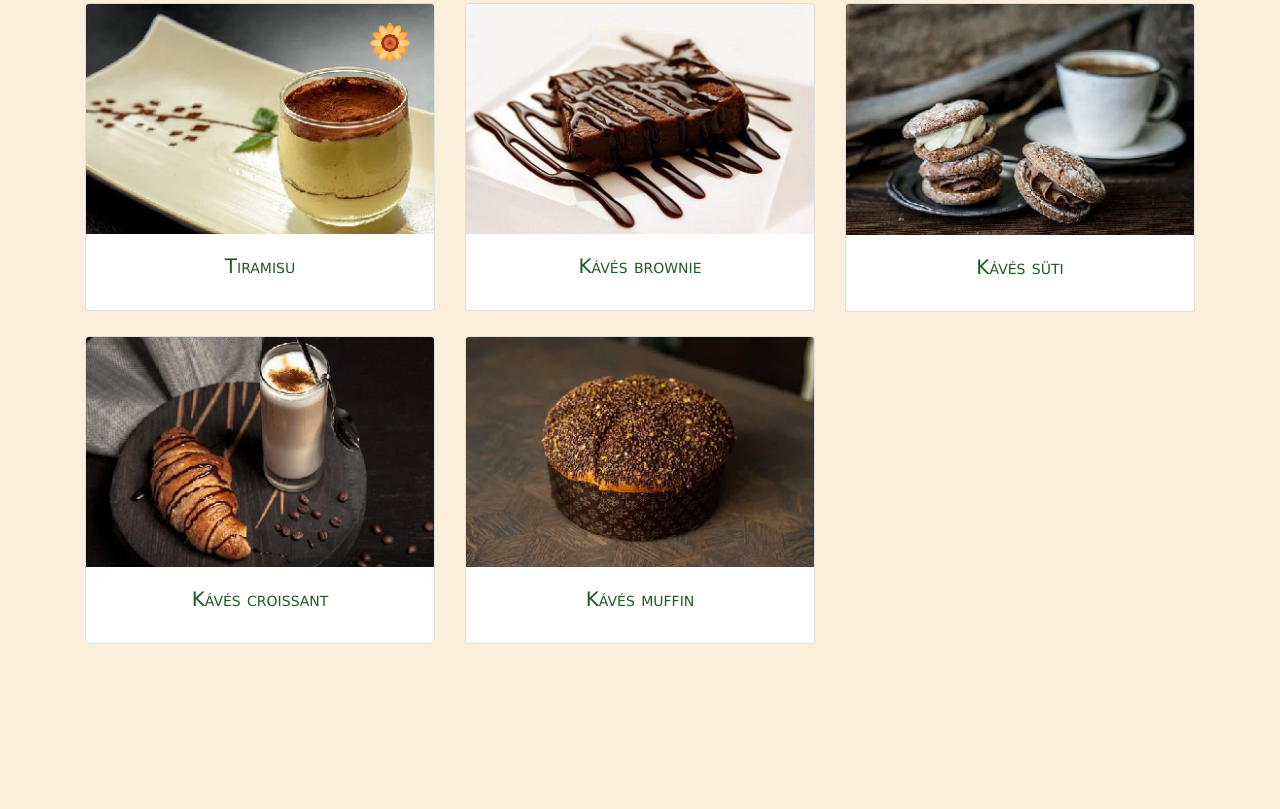
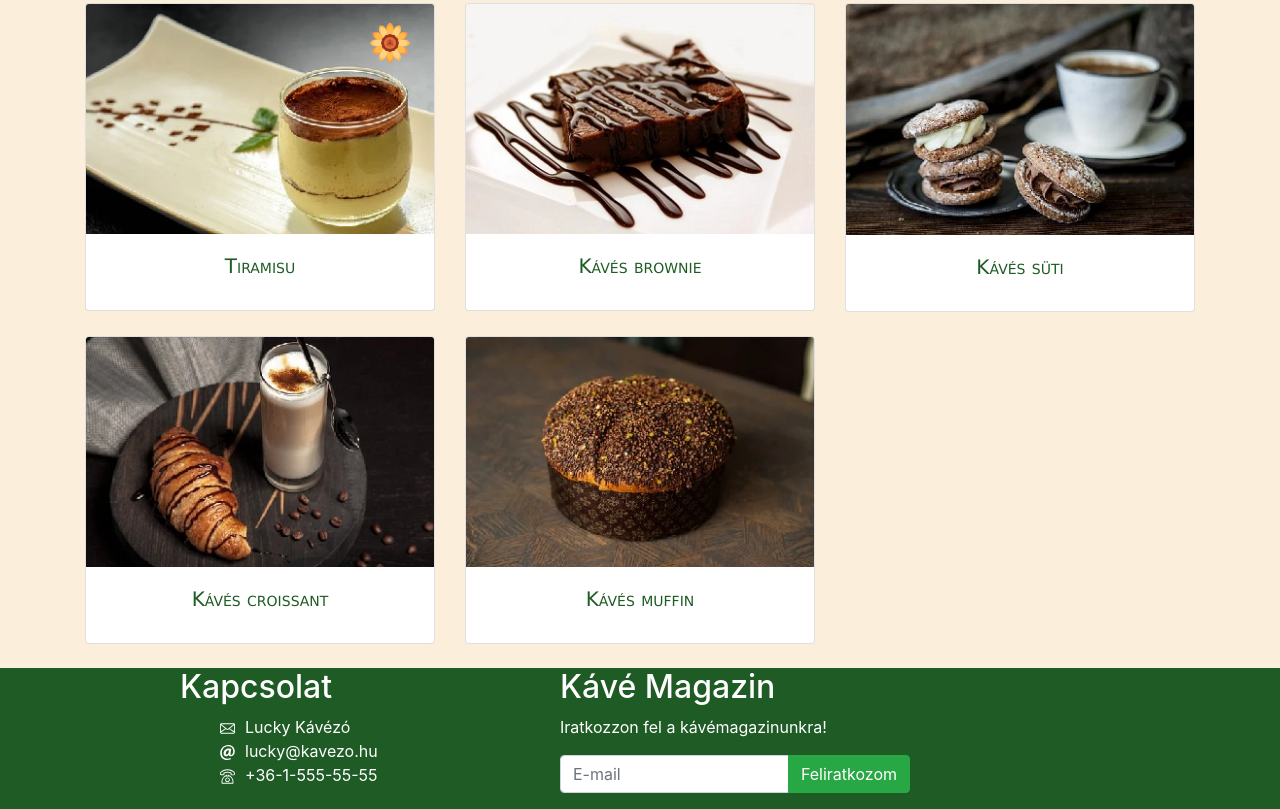
Before and after one commit to kepzes2021/kepzes2021.github.io, a plain HTML site: page sutik.html in a window 1280 px wide. Shown: the part 453-1262 px from the top of the page. Before the commit the page ends 1121 px from the top, so only its background shows below. Drawn offline with nearby package versions, Linux system fonts and the light colour scheme; a web font is replaced by a local one.

Commit message:
lábléc módosítása, form

```diff
--- a/sutik.html
+++ b/sutik.html
@@ -95,11 +95,45 @@
             </div>
         </div>
     </main>
-    <!-- Lábléc -->
+    <div class="footer">
+    <footer class="container">
+        <div class="row">
+            <div class="col-sm-6 col-lg-4 offset-lg-1">
+                <h2>Kapcsolat</h2>
+                <ul>
+                    <li><img src="./img/letter.svg" alt="">Lucky Kávézó</li>
+                    <li><img src="./img/email.svg" alt="">lucky@kavezo.hu</li>
+                    <li><img src="./img/telephone.svg" alt="">+36-1-555-55-55</li>
+                </ul>
+            </div>
+            <div class="col-sm-6 col-lg-4">
+                <h2>Kávé Magazin</h2>
+                <p>Iratkozzon fel a kávémagazinunkra!</p>
+                <form>
+                    <div class="input-group mb-3">
+                        <input type="text" class="form-control" placeholder="E-mail" aria-label="E-mail" aria-describedby="button-addon2" id="email">
+                        <div class="input-group-append">
+                          <button class="btn btn-success" type="button" id="button-addon2" onclick="feliratkozas();">Feliratkozom</button>
+                        </div>
+                      </div>
+                </form>
+            </div>
+        </div>
+    </footer>
+</div>
     <script src="https://code.jquery.com/jquery-3.5.1.slim.min.js" integrity="sha384-DfXdz2htPH0lsSSs5nCTpuj/zy4C+OGpamoFVy38MVBnE+IbbVYUew+OrCXaRkfj" crossorigin="anonymous"></script>
 <script src="https://cdn.jsdelivr.net/npm/popper.js@1.16.1/dist/umd/popper.min.js" integrity="sha384-9/reFTGAW83EW2RDu2S0VKaIzap3H66lZH81PoYlFhbGU+6BZp6G7niu735Sk7lN" crossorigin="anonymous"></script>
 <script src="https://cdn.jsdelivr.net/npm/bootstrap@4.5.3/dist/js/bootstrap.min.js" integrity="sha384-w1Q4orYjBQndcko6MimVbzY0tgp4pWB4lZ7lr30WKz0vr/aWKhXdBNmNb5D92v7s" crossorigin="anonymous"></script>
-    <!-- Form Script -->
+   <script>
+    function feliratkozas(){
+        let email = document.getElementById('email').value;
+        if(email == ""){
+            alert("Kérem töltse ki a beviteli mezőt!");
+        }else{
+            alert("Sikeresen feliratkozott! Köszönjük szépen!");
+        }
+    }
+</script>
   </body>
 
 </html>
```
Also changed, not shown: kavefajtak.html (+16 -2 lines).
